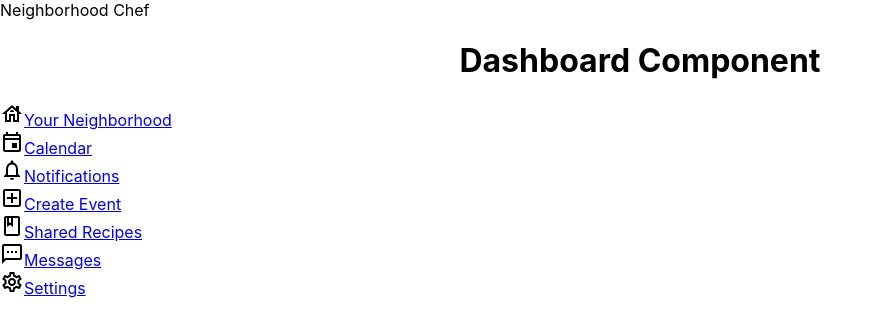
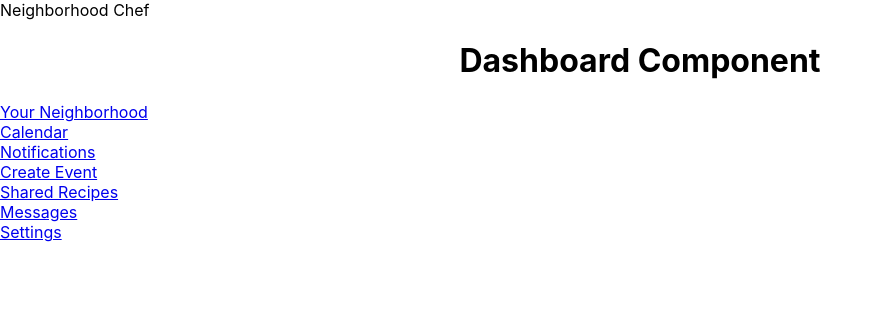
Before and after one commit to BloomTech-Labs/neighborhood-chef-fe, a React (Create React App) app: page /dashboard in a window 1280 px wide. Shown: the top 336 px of the page, without its empty margins (0-883 px from the left). Built offline with nearby package versions, Linux system fonts and the light colour scheme.

Commit message:
switched all icons to iconify to match figma

```diff
--- a/package.json
+++ b/package.json
@@ -3,7 +3,10 @@
   "version": "0.1.0",
   "private": true,
   "dependencies": {
+    "@iconify/icons-ant-design": "^1.0.8",
+    "@iconify/icons-bi": "^1.0.0",
     "@iconify/icons-ic": "^1.0.11",
+    "@iconify/icons-jam": "^1.0.5",
     "@iconify/icons-mdi": "^1.0.94",
     "@iconify/icons-whh": "^1.0.3",
     "@iconify/react": "^1.1.3",
--- a/src/components/dashboard/Sidebar.js
+++ b/src/components/dashboard/Sidebar.js
@@ -8,36 +8,44 @@ import AddBoxOutlinedIcon from "@material-ui/icons/AddBoxOutlined";
 import BookOutlinedIcon from "@material-ui/icons/BookOutlined";
 import SmsOutlinedIcon from "@material-ui/icons/SmsOutlined";
 import SettingsOutlinedIcon from "@material-ui/icons/SettingsOutlined";
+import { Icon, InlineIcon } from "@iconify/react";
+import houseDoor from "@iconify/icons-bi/house-door";
+import calendarOutlined from "@iconify/icons-ant-design/calendar-outlined";
+import outlineNotifications from "@iconify/icons-ic/outline-notifications";
+import calendarPlus from "@iconify/icons-mdi/calendar-plus";
+import bookIcon from "@iconify/icons-jam/book";
+import outlineTextsms from "@iconify/icons-ic/outline-textsms";
+import outlineSettings from "@iconify/icons-ic/outline-settings";
 
 const Sidebar = () => {
   return (
     <nav className="sidebar-container">
       <div>
-        <HouseOutlinedIcon />
+        <Icon icon={houseDoor} />
         <Link to="/view-events">Your Neighborhood</Link>
       </div>
       <div>
-        <EventOutlinedIcon />
+        <Icon icon={calendarOutlined} />
         <Link to="/calendar">Calendar</Link>
       </div>
       <div>
-        <NotificationsNoneOutlinedIcon />
+        <Icon icon={outlineNotifications} />
         <Link to="/notifications">Notifications</Link>
       </div>
       <div>
-        <AddBoxOutlinedIcon />
+        <Icon icon={calendarPlus} />
         <Link to="/create-event">Create Event</Link>
       </div>
       <div>
-        <BookOutlinedIcon />
+        <Icon icon={bookIcon} />
         <Link to="/shared-recipes">Shared Recipes</Link>
       </div>
       <div>
-        <SmsOutlinedIcon />
+        <Icon icon={outlineTextsms} />
         <Link to="/messages">Messages</Link>
       </div>
       <div>
-        <SettingsOutlinedIcon />
+        <Icon icon={outlineSettings} />
         <Link to="/settings">Settings</Link>
       </div>
     </nav>
```
Also changed, not shown: 1 other file (tests, documents, lock files or other folders).
